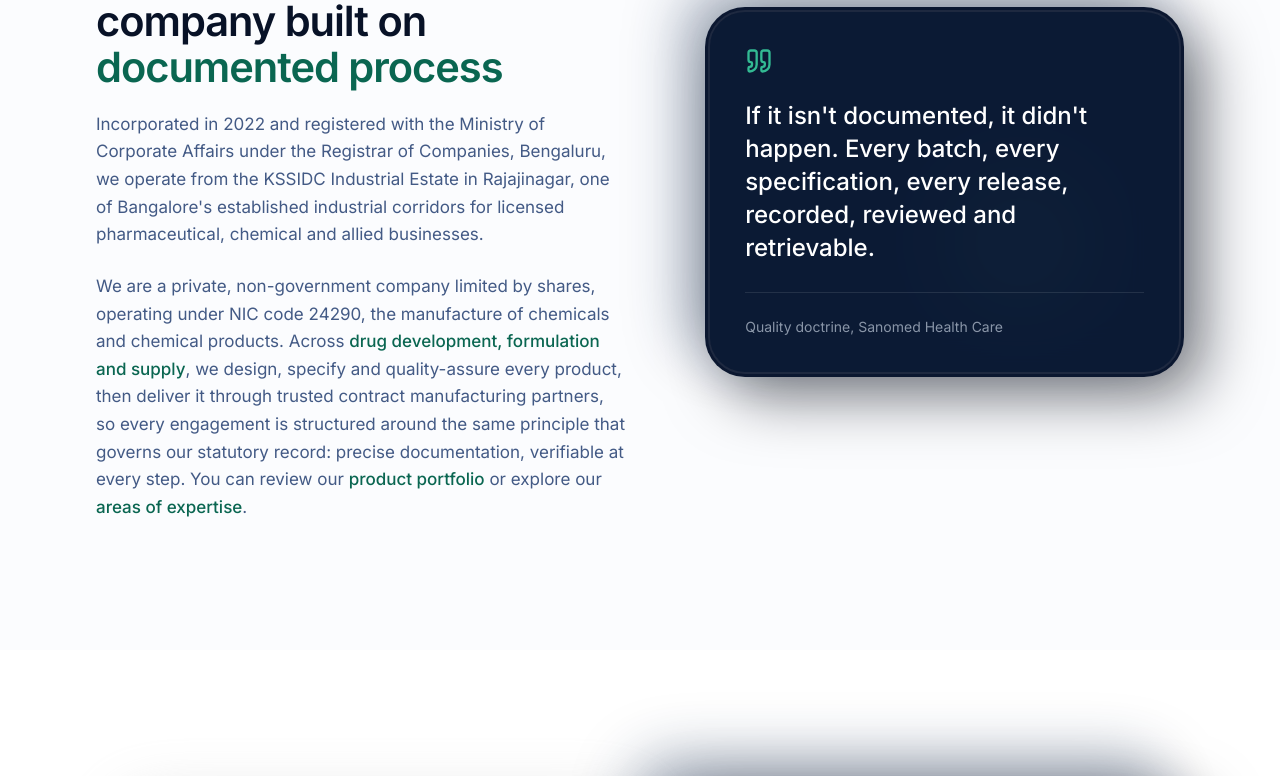
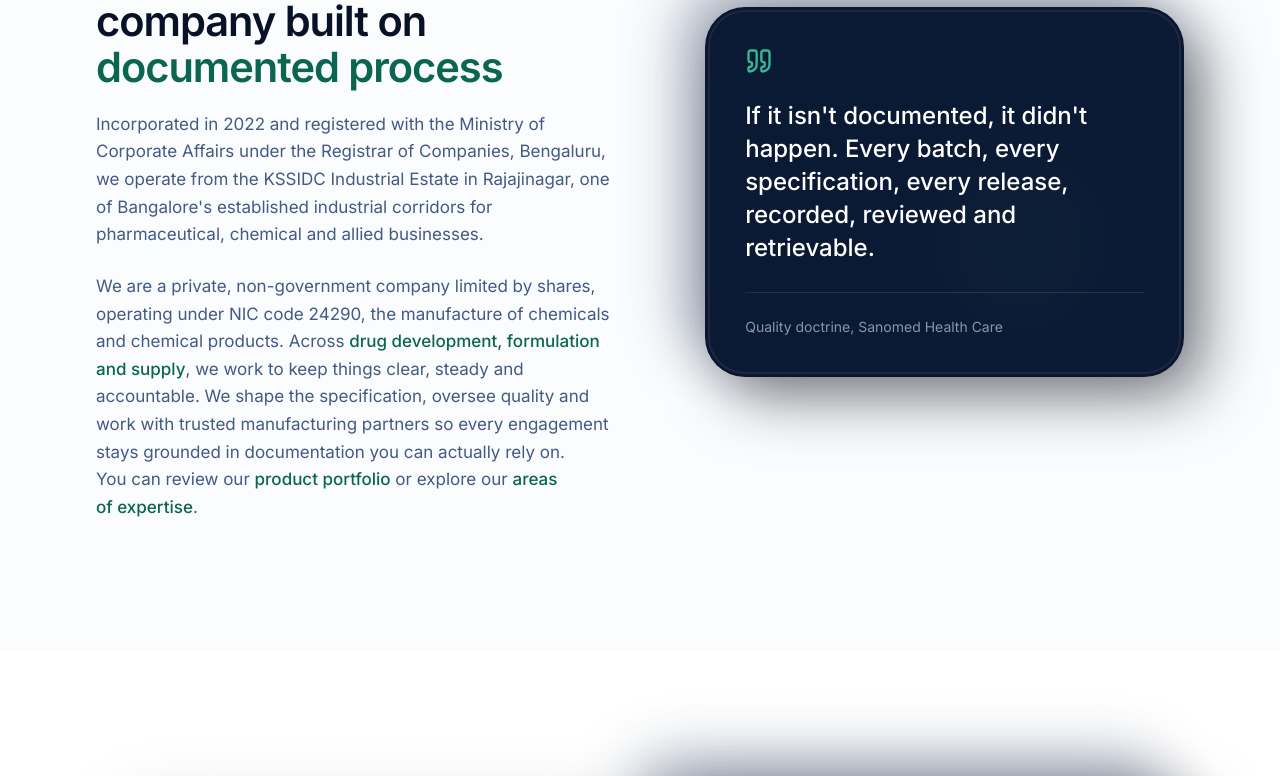
Before and after one commit to dhananjayvj/sanomed-healthcare, a Next.js app: page / in a window 1280 px wide. Shown: the part 1221-1997 px from the top of the page. Built offline with nearby package versions, Linux system fonts and the light colour scheme; no server answers.

Commit message:
Add products image and soften copy

```diff
--- a/src/components/About.tsx
+++ b/src/components/About.tsx
@@ -29,8 +29,7 @@ export function About() {
                   Ministry of Corporate Affairs under the Registrar of Companies,
                   Bengaluru, we operate from the KSSIDC Industrial Estate in
                   Rajajinagar, one of Bangalore&apos;s established industrial
-                  corridors for licensed pharmaceutical, chemical and allied
-                  businesses.
+                  corridors for pharmaceutical, chemical and allied businesses.
                 </>
               }
             />
@@ -46,11 +45,10 @@ export function About() {
                 >
                   drug development, formulation and supply
                 </Link>
-                , we design, specify and quality-assure every product, then
-                deliver it through trusted contract manufacturing partners, so
-                every engagement is structured around the same principle that
-                governs our statutory record: precise documentation, verifiable
-                at every step. You can review our{" "}
+                , we work to keep things clear, steady and accountable. We
+                shape the specification, oversee quality and work with trusted
+                manufacturing partners so every engagement stays grounded in
+                documentation you can actually rely on. You can review our{" "}
                 <Link
                   href="/products"
                   className="font-medium text-accent-700 underline-offset-4 hover:underline"
--- a/src/components/ProductsPreview.tsx
+++ b/src/components/ProductsPreview.tsx
@@ -1,3 +1,4 @@
+import Image from "next/image";
 import Link from "next/link";
 import { ArrowRight, Pill } from "lucide-react";
 import { dosageForms, therapyAreas } from "@/lib/site";
@@ -15,8 +16,8 @@ export function ProductsPreview() {
         <div className="flex flex-col gap-6 md:flex-row md:items-end md:justify-between">
           <SectionHeading
             eyebrow="Products"
-            title="An extensive and diverse range of medicines"
-            description="Our portfolio spans chronic and acute treatments across six therapy areas, reflecting a commitment to meeting varied healthcare needs under a single, documented quality standard."
+            title="A product portfolio built for real treatment needs"
+            description="We support everyday healthcare categories with a portfolio shaped around what clinicians, distributors and patients actually need: reliable formats, dependable supply and documentation that holds up when it matters."
           />
           <Reveal delay={0.1}>
             <Link
@@ -33,14 +34,34 @@ export function ProductsPreview() {
         </div>
 
         <Reveal delay={0.08}>
-          <div className="site-card site-card-light mt-12 grid gap-8 p-8 sm:p-10 lg:grid-cols-2 lg:gap-12">
-            <div>
+          <div className="site-card site-card-light mt-12 overflow-hidden">
+            <div className="relative grid gap-8 p-8 sm:p-10 lg:grid-cols-[1.05fr_0.95fr] lg:gap-12">
+              <div
+                className="absolute inset-y-0 right-0 hidden w-[44%] overflow-hidden rounded-[2rem] lg:block"
+                aria-hidden
+              >
+                <Image
+                  src="/images/tablet.jpg"
+                  alt=""
+                  fill
+                  className="object-cover"
+                  sizes="(min-width: 1024px) 34vw, 0px"
+                />
+                <div className="absolute inset-0 bg-linear-to-l from-navy-950/24 via-navy-900/18 to-transparent" />
+              </div>
+
+              <div className="relative">
               <div className="flex items-center gap-2.5">
                 <Pill className="h-4.5 w-4.5 text-accent-600" aria-hidden />
                 <h3 className="text-[0.7rem] font-semibold uppercase tracking-[0.18em] text-navy-500">
                   Therapy Areas
                 </h3>
               </div>
+              <p className="mt-4 max-w-xl text-sm leading-7 text-navy-700/82">
+                From long-term management therapies to fast-moving acute care,
+                our range is structured to make product conversations clearer
+                and supply decisions easier.
+              </p>
               <ul className="mt-6 grid gap-x-6 gap-y-3 sm:grid-cols-2">
                 {therapyAreas.map((area) => (
                   <li
@@ -55,32 +76,38 @@ export function ProductsPreview() {
                   </li>
                 ))}
               </ul>
-            </div>
+              </div>
 
-            <div className="border-t border-mist-300 pt-8 lg:border-t-0 lg:border-l lg:pt-0 lg:pl-12">
+              <div className="relative border-t border-mist-300 pt-8 lg:border-t-0 lg:border-l lg:border-white/40 lg:pt-0 lg:pl-12">
               <h3 className="text-[0.7rem] font-semibold uppercase tracking-[0.18em] text-navy-500">
                 Dosage Forms
               </h3>
+              <p className="mt-4 max-w-md text-sm leading-7 text-navy-700/82">
+                We keep the format mix practical, familiar and easy to place
+                into existing treatment and distribution plans.
+              </p>
               <ul className="mt-6 flex flex-wrap gap-2">
                 {dosageForms.map((form) => (
                   <li
                     key={form}
-                    className="rounded-full border border-mist-300 bg-white px-3.5 py-1.5 text-sm font-medium text-navy-800"
+                    className="rounded-full border border-mist-300 bg-white/92 px-3.5 py-1.5 text-sm font-medium text-navy-800"
                   >
                     {form}
                   </li>
                 ))}
               </ul>
-              <p className="mt-7 text-sm leading-relaxed text-navy-700/85">
-                Each area is detailed on the{" "}
+              <p className="mt-7 max-w-md text-sm leading-relaxed text-navy-700/85">
+                The{" "}
                 <Link
                   href="/products"
                   className="font-medium text-accent-700 underline-offset-4 hover:underline"
                 >
                   products page
                 </Link>
-                , along with the documentation issued against every batch.
+                {" "}gives the fuller picture, including the therapy mix and the
+                documentation that travels with each batch.
               </p>
+              </div>
             </div>
           </div>
         </Reveal>
```
Also changed, not shown: 1 other file (tests, documents, lock files or other folders).
